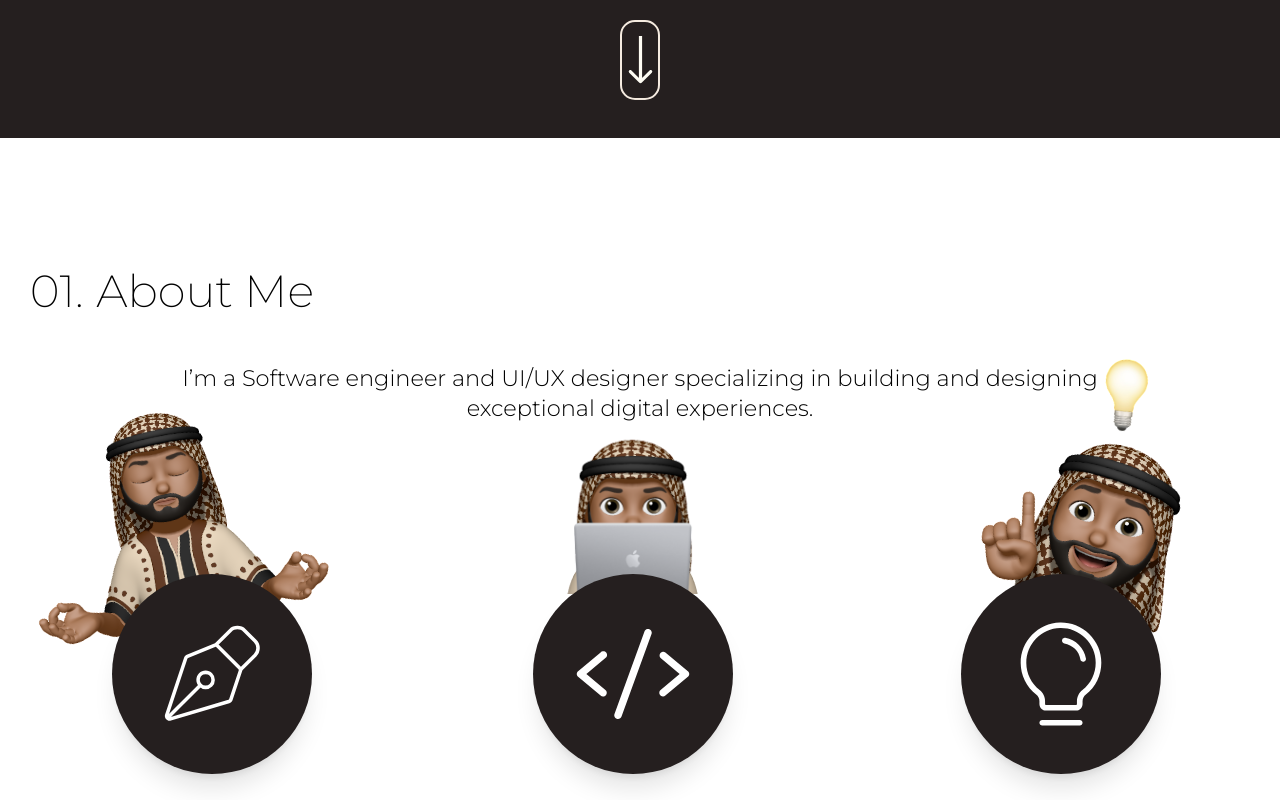
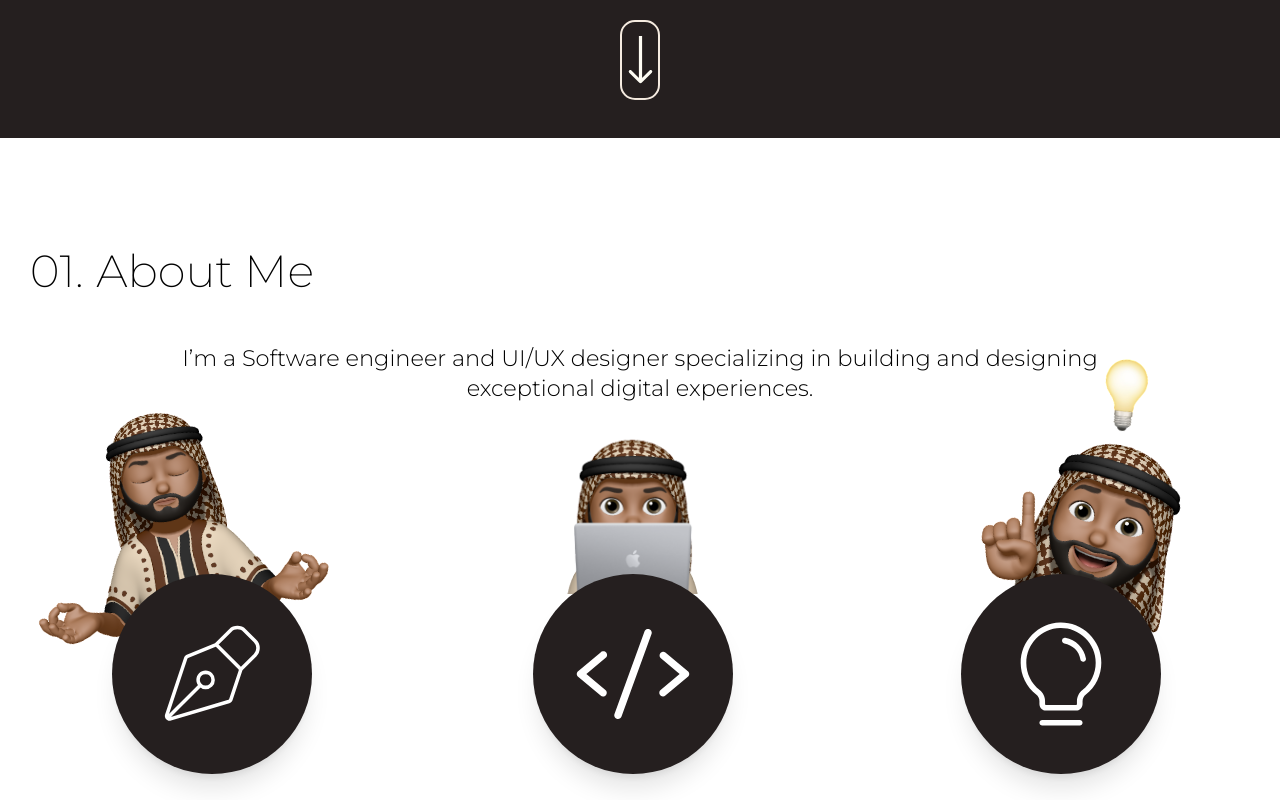
Before and after one commit to eyuel23/Portfolio-v1, a Next.js app: page / in a window 1280 px wide. Shown: the part 700-1500 px from the top of the page. Built offline with nearby package versions, Linux system fonts and the light colour scheme.

Commit message:
fixed the memoji covering text

```diff
--- a/components/About/index.js
+++ b/components/About/index.js
@@ -21,7 +21,7 @@ export default function About() {
         duration: 0.7,
       }}
       id="about"
-      className="bg-white min-h-screen  flex flex-col gap-60 relative py-40 overflow-hidden"
+      className="bg-white min-h-screen  flex flex-col gap-60 relative py-32 overflow-hidden"
     >
       <div className="w-[100%] flex flex-col gap-8">
         <Heading span={"01."} heading={"About Me"} />
@@ -33,7 +33,7 @@ export default function About() {
           </p>
         </div>
       </div>
-      <div className="flex flex-col sm:flex-row lg:gap-0 gap-80 sm:justify-around text-center">
+      <div className="flex flex-col sm:flex-row lg:gap-0 gap-80 sm:justify-around text-center pt-8">
         <div className="flex flex-col items-center gap-10">
           <div className="relative">
             <motion.div
```
